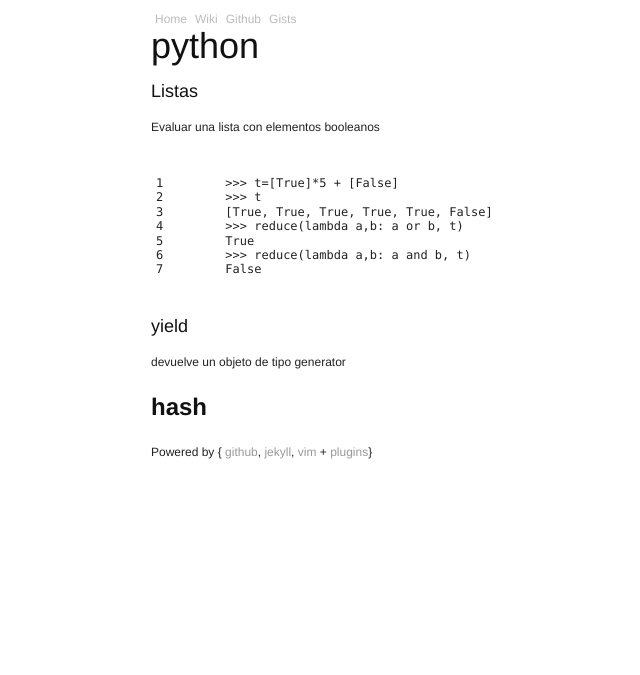
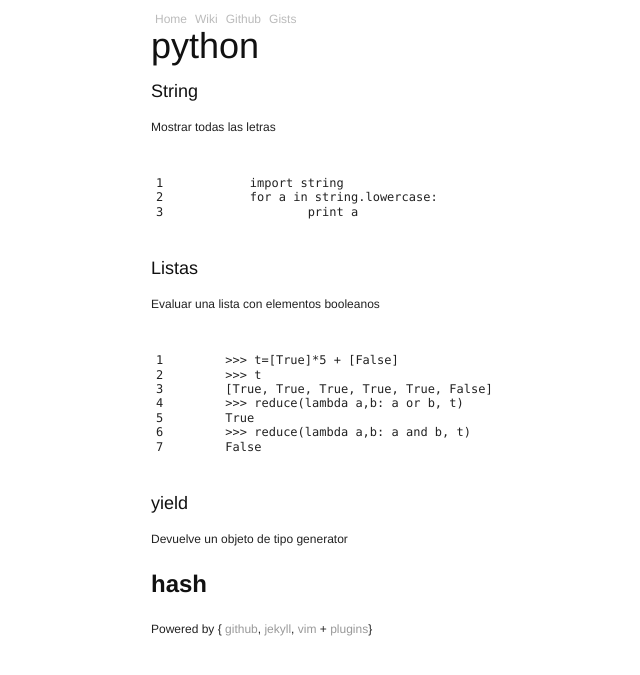
Before and after one commit to juanpabloaj/juanpabloaj.github.com, a Jekyll site: the page built from wiki/python.md, in a window 1280 px wide. Shown: the top 675 px of the page, without its empty margins (14-654 px from the left). Built offline with Jekyll 4.4.1, drawn with Linux system fonts in a browser that asks for light colours; Markdown is read by kramdown in place of the engine named in the settings.

Commit message:
python: string ejemplo

```diff
--- a/_includes/gitDiffStat.markdown
+++ b/_includes/gitDiffStat.markdown
@@ -1 +1 @@
- wiki/osx.md                    |   35 ++++++++++++++++++++++++++++++++++-
+ wiki/python.md                 |   15 +++++++++++----
--- a/wiki/python.md
+++ b/wiki/python.md
@@ -2,6 +2,13 @@
 layout: default
 title : python
 ---
+### String
+Mostrar todas las letras
+
+	import string
+	for a in string.lowercase:
+		print a
+
 ### Listas
 
 Evaluar una lista con elementos booleanos
@@ -16,6 +23,6 @@ Evaluar una lista con elementos booleanos
 
 ### yield
 
-devuelve un objeto de tipo generator
+Devuelve un objeto de tipo generator
 
 ## __hash__
```
